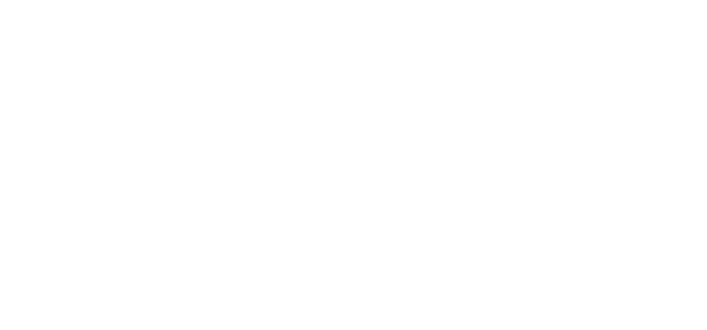
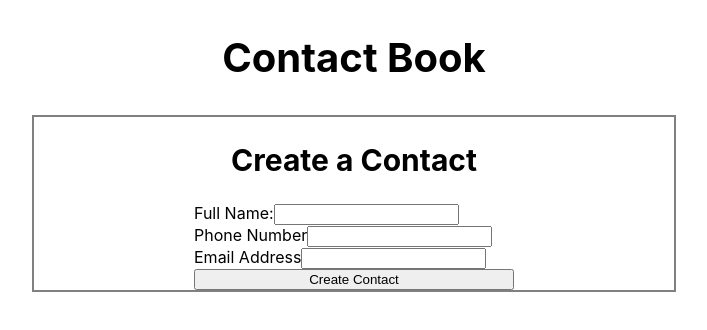
Before and after one commit to adifonzo/address-book, a React (Create React App) app: page / in a window 1280 px wide. Shown: the top 330 px of the page, without its empty margins (286-993 px from the left). Built offline with nearby package versions, Linux system fonts and the light colour scheme; no server answers; the database is empty.

Commit message:
created one component for the create a contact section. I added a lot of Javascript and some JSX

```diff
--- a/package.json
+++ b/package.json
@@ -6,6 +6,7 @@
     "@testing-library/jest-dom": "^5.16.5",
     "@testing-library/react": "^13.4.0",
     "@testing-library/user-event": "^13.5.0",
+    "firebase": "^9.14.0",
     "react": "^18.2.0",
     "react-dom": "^18.2.0",
     "react-scripts": "5.0.1",
--- a/src/App.css
+++ b/src/App.css
@@ -1,38 +1,23 @@
-.App {
+h1 {
+  font-size: 40px;
   text-align: center;
 }
 
-.App-logo {
-  height: 40vmin;
-  pointer-events: none;
+h2 {
+  font-size: 30px;
+  text-align: center;
 }
 
-@media (prefers-reduced-motion: no-preference) {
-  .App-logo {
-    animation: App-logo-spin infinite 20s linear;
-  }
+.formContainer {
+  border: 2px solid grey;
+  width: 50%;
+  margin: auto;
 }
 
-.App-header {
-  background-color: #282c34;
-  min-height: 100vh;
+form {
   display: flex;
   flex-direction: column;
-  align-items: center;
-  justify-content: center;
-  font-size: calc(10px + 2vmin);
-  color: white;
+  width: 50%;
+  margin: auto;
+
 }
-
-.App-link {
-  color: #61dafb;
-}
-
-@keyframes App-logo-spin {
-  from {
-    transform: rotate(0deg);
-  }
-  to {
-    transform: rotate(360deg);
-  }
-}
--- a/src/App.js
+++ b/src/App.js
@@ -1,12 +1,32 @@
 
+import { useState } from 'react';
+import CreateContact from './components/CreateContact';
 import './App.css';
 
 function App() {
+
   return (
     <div className="App">
-
+      <CreateContact />
     </div>
   );
 }
 
 export default App;
+
+
+// Pseudo Code
+// Step 1: Create 1 form with 3 inputs
+  // Text
+  // Telephone
+  // Email
+  // Add a button which will submit userInput
+
+// Step 2: Prepare state to hold data from input form in an object
+  // on click, run preventDefault() and store userInput data in state which then pushes to database
+  // pull object from database and display (map function) it in the contact list on the lower half of the page
+
+// Step 3: Error Handling
+  // If the user makes a mistake with a contact, they can click the ‘delete’ button, which on click will remove information from both the app and the database.
+
+// finally, add CSS
--- /dev/null
+++ b/src/Firebase.js
@@ -0,0 +1,19 @@
+// Import the functions you need from the SDKs you need
+import { initializeApp } from "firebase/app";
+// TODO: Add SDKs for Firebase products that you want to use
+// https://firebase.google.com/docs/web/setup#available-libraries
+// Your web app's Firebase configuration
+const firebaseConfig = {
+  apiKey: "AIzaSyDLHJl_8X0GtDcYpokTzK0haHbx_KJ9m9M",
+  authDomain: "address-book-74f01.firebaseapp.com",
+  databaseURL: "https://address-book-74f01-default-rtdb.firebaseio.com",
+  projectId: "address-book-74f01",
+  storageBucket: "address-book-74f01.appspot.com",
+  messagingSenderId: "438998021623",
+  appId: "1:438998021623:web:3cc85bd8f6d515f8472af2"
+};
+
+// Initialize Firebase
+
+const app = initializeApp(firebaseConfig);
+export default app;
--- /dev/null
+++ b/src/components/CreateContact.js
@@ -0,0 +1,87 @@
+import { useState, useEffect } from 'react';
+import app from '../Firebase';
+import {getDatabase, ref, push, onValue} from 'firebase/database'
+
+const CreateContact = () => {
+
+    const [nameInput, setNameInput] = useState("");
+    const [numberInput, setNumberInput] = useState("");
+    const [emailInput, setEmailInput] = useState("");
+    const [contactInfo, setContactInfo] = useState([])
+
+    const handleNameInputChange = (event) => {
+        setNameInput(event.target.value)
+    }
+    const handleNumberInputChange = (event) => {
+        setNumberInput(event.target.value)
+    }
+    const handleEmailInputChange = (event) => {
+        setEmailInput(event.target.value)
+    }
+
+    const inputData = {
+        nameInput: nameInput,
+        numberInput: numberInput,
+        emailInput: emailInput
+    }
+
+    const handleSubmit = (event) => {
+        event.preventDefault();
+        const database = getDatabase(app);
+        const dbRef = ref(database, "/contactInfo");
+        push(dbRef, inputData);
+        setNameInput("");
+        setNumberInput("");
+        setEmailInput("");
+    }
+
+    useEffect (() => {
+        const database = getDatabase(app);
+        const dbRef = ref(database, "/contactInfo");
+        const newState = [];
+        onValue(dbRef, (response) => {
+            const data = response.val();
+            for(let key in data) {
+                newState.push({key:key, name:data[key]})
+            }
+
+            setContactInfo(newState);
+        })
+
+    } ,[])
+
+    return(
+        <section>
+             <h1>Contact Book</h1>
+             <div className="formContainer">
+                <h2>Create a Contact</h2>
+                <form action="submit" onSubmit={ handleSubmit }>
+                    <div className="nameFlex">
+                        <label htmlFor="name">Full Name:</label>
+                        <input
+                        type="text"
+                        onChange={handleNameInputChange}
+                        />
+                    </div>
+                    <div className="phoneFlex">
+                        <label className="number">Phone Number</label>
+                        <input
+                        type="text"
+                        onChange={handleNumberInputChange}
+                        />
+                    </div>
+                    <div className="emailFlex">
+                        <label htmlFor="email">Email Address</label>
+                        <input
+                        type="text"
+                        onChange={handleEmailInputChange}
+                        />
+                    </div>
+                    <button>Create Contact</button>
+                </form>
+             </div>
+        </section>
+    )
+}
+
+export default CreateContact;
```
Also changed, not shown: 1 other file (tests, documents, lock files or other folders).
